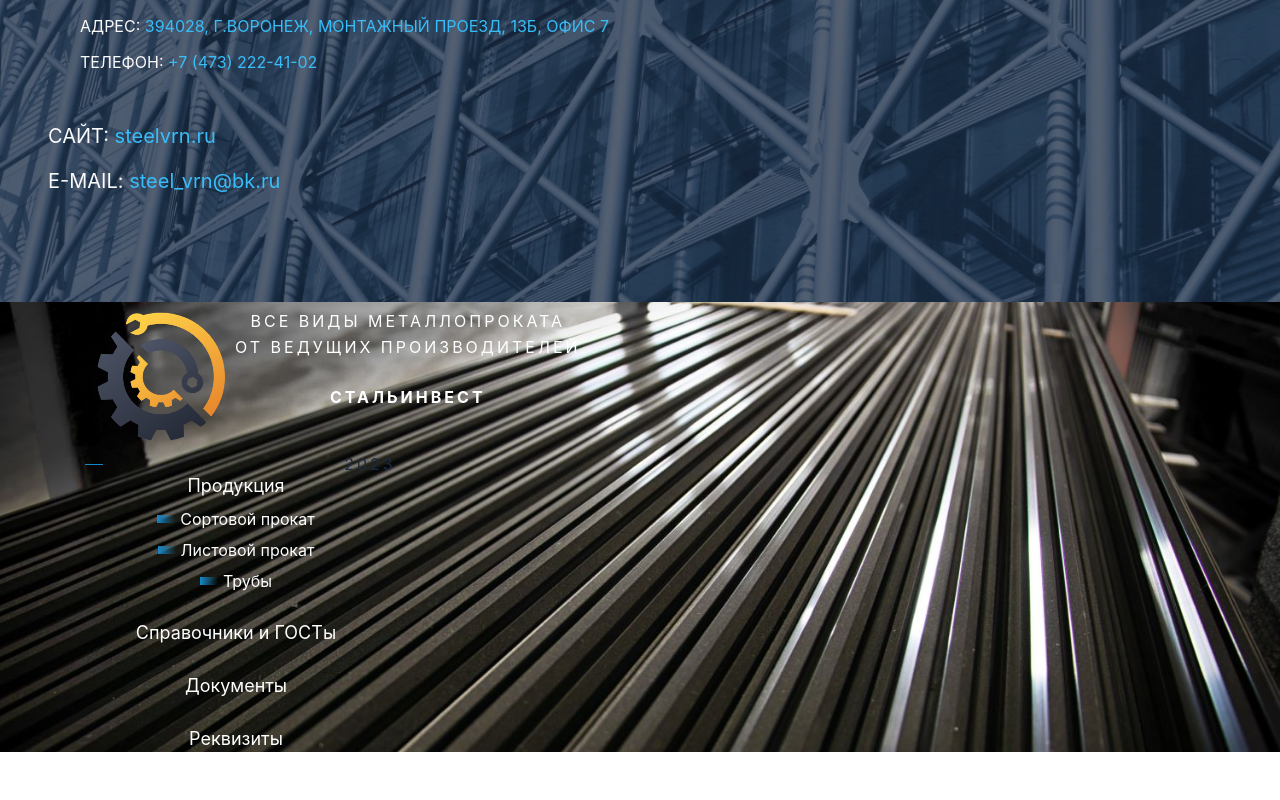
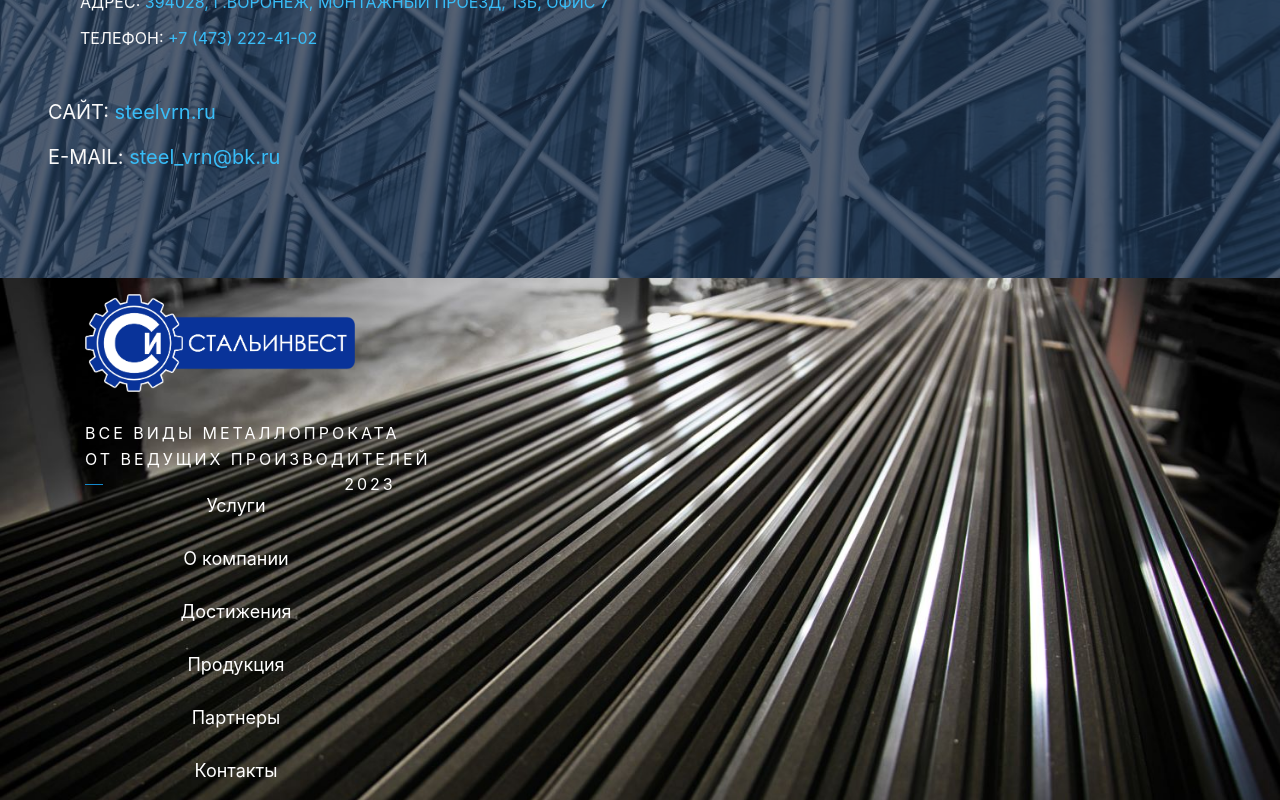
Before and after one commit to Alex-g-h/alex-metal, a React (Create React App) app: page / in a window 1280 px wide. Shown: the part 4040-4840 px from the top of the page. Before the commit the page ends 4792 px from the top, so only its background shows below. Built offline with nearby package versions, Linux system fonts and the light colour scheme.

Commit message:
[fix]: Footer: logo, links

```diff
--- a/src/App.css
+++ b/src/App.css
@@ -27,6 +27,10 @@
   --LightBlue-800: #0277bd;
   --LightBlue-900: #01579b;
 
+}
+
+html {
+  scroll-behavior: smooth;
 }
 
 body {
--- a/src/App.js
+++ b/src/App.js
@@ -20,7 +20,7 @@ function App() {
       <ProductsPart />
       <PartnersPart />
       <FormPart />
-      <MapPart />
+      {/* <MapPart /> */}
       <ContactsPart />
       <FooterPart />
     </div>
--- a/src/app/components/achievementsPart.jsx
+++ b/src/app/components/achievementsPart.jsx
@@ -3,7 +3,10 @@ import Achievement from "../common/achievement";
 
 const AchievementsPart = () => {
   return (
-    <div className="achievements-background achievements">
+    <div
+      id="part_achievements"
+      className="achievements-background achievements"
+    >
       <Achievement
         text="15+ лет на рынке"
         icon={require("../../assets/icons/time.svg").default}
--- a/src/app/components/actionsPart.jsx
+++ b/src/app/components/actionsPart.jsx
@@ -3,7 +3,7 @@ import React from "react";
 const ActionsPart = () => {
   return (
     // <div className="actions-background">
-    <div>
+    <div id="part_actions">
       <div className="main_wedo">
         <div className="container">
           <div className="main_wedo_row">
--- a/src/app/components/contactsPart.jsx
+++ b/src/app/components/contactsPart.jsx
@@ -13,7 +13,10 @@ const ContactsPart = () => {
 
   return (
     // <div className="contacts contacts-background">
-    <div className="contacts contacts__img">
+    <div
+      id="part_contacts"
+      className="contacts contacts__img"
+    >
       <div className="contacts">
         <div className="contacts__caption">Контакты</div>
         <div className="contacts__container">
--- a/src/app/components/footerPart.jsx
+++ b/src/app/components/footerPart.jsx
@@ -7,20 +7,16 @@ const FooterPart = () => {
       <div className="container">
         <div className="footer_left">
           <div className="footer_logo">
-            {/* <div class="footer_logo_img"></div> */}
             <img
               className="company-logo"
-              src={require("../../assets/logos/company/8347700-ai_cut.png")}
+              src={require("../../assets/logos/company/logo-rgb_blue.png")}
               alt=""
-              width="150px"
+              width="50%"
             />
             <div className="footer_logo_text">
               <p>
                 Все виды металлопроката
                 <br /> от ведущих производителей
-              </p>
-              <p>
-                <b>СтальИнвест</b>
               </p>
             </div>
           </div>
@@ -33,31 +29,22 @@ const FooterPart = () => {
             <nav>
               <ul>
                 <li>
-                  <a href="catalog/index.htm">Продукция</a>
-                  <ul>
-                    <li>
-                      <a href="catalog/sortovoy-prokat/index.htm">
-                        Сортовой прокат
-                      </a>
-                    </li>
-                    <li>
-                      <a href="catalog/listovoy-prokat/index.htm">
-                        Листовой прокат
-                      </a>
-                    </li>
-                    <li>
-                      <a href="catalog/truby/index.htm">Трубы</a>
-                    </li>
-                  </ul>
+                  <a href="#part_actions">Услуги</a>
                 </li>
                 <li>
-                  <a href="standards/index.htm">Справочники и ГОСТы</a>
+                  <a href="#part_info">О компании</a>
                 </li>
                 <li>
-                  <a href="documents/index.htm">Документы</a>
+                  <a href="#part_achievements">Достижения</a>
                 </li>
                 <li>
-                  <a href="rekvizity.php.html">Реквизиты</a>
+                  <a href="#part_products">Продукция</a>
+                </li>
+                <li>
+                  <a href="#part_partners">Партнеры</a>
+                </li>
+                <li>
+                  <a href="#part_contacts">Контакты</a>
                 </li>
               </ul>
             </nav>
--- a/src/app/components/infoPart.jsx
+++ b/src/app/components/infoPart.jsx
@@ -3,7 +3,7 @@ import React from "react";
 const InfoPart = () => {
   return (
     // <div className="info-background">
-    <div>
+    <div id="part_info">
       <div className="main_about main_about_flex">
         <div className="container">
           {/* <div className="main_about_order"> */}
--- a/src/app/components/partnersPart.jsx
+++ b/src/app/components/partnersPart.jsx
@@ -3,7 +3,10 @@ import Partner from "../common/partner";
 
 const PartnersPart = () => {
   return (
-    <div className="partners-background">
+    <div
+      id="part_partners"
+      className="partners-background"
+    >
       <div className="partners">
         <div className="partners__text">Партнёры</div>
         <div className="partners__items">
--- a/src/app/components/productsPart.jsx
+++ b/src/app/components/productsPart.jsx
@@ -44,7 +44,10 @@ const ProductsPart = () => {
 
   return (
     // <div className="products-background products">
-    <div className="products">
+    <div
+      id="part_products"
+      className="products"
+    >
       <div className="products__caption">Продукция</div>
       <div className="products__slider">
         <Slider {...settings}>
--- a/src/app/css/footer.css
+++ b/src/app/css/footer.css
@@ -40,7 +40,10 @@ footer .container {
 
 .footer_logo {
   display: flex;
+  flex-direction: column;
   text-transform: uppercase;
+  align-items: start;
+  margin-top: 1em;
 }
 
 .footer_logo_img {
@@ -49,13 +52,14 @@ footer .container {
   width: 80px;
   min-width: 80px;
   height: 140px;
-  background: url(../../assets/logos/company/8347700-ai.png);
+  background: url(../../assets/logos/company/logo-rgb_blue.png);
 }
 
 .footer_logo_text {
-  margin-top: 6px;
+  margin-top: 1.75em;
   line-height: 26px;
   color: #fff;
+  text-align: start;
 }
 
 .footer_logo p {
@@ -69,6 +73,7 @@ footer .container {
 .footer_copyright {
   position: relative;
   padding-left: 30px;
+  color: #fff;
 }
 
 .footer_copyright span:after {
@@ -95,6 +100,7 @@ footer .container {
   min-width: 312px;
   max-width: 312px;
   margin-top: -4px;
+  margin-bottom: 1em;
 }
 
 .footer_nav nav {}
```
